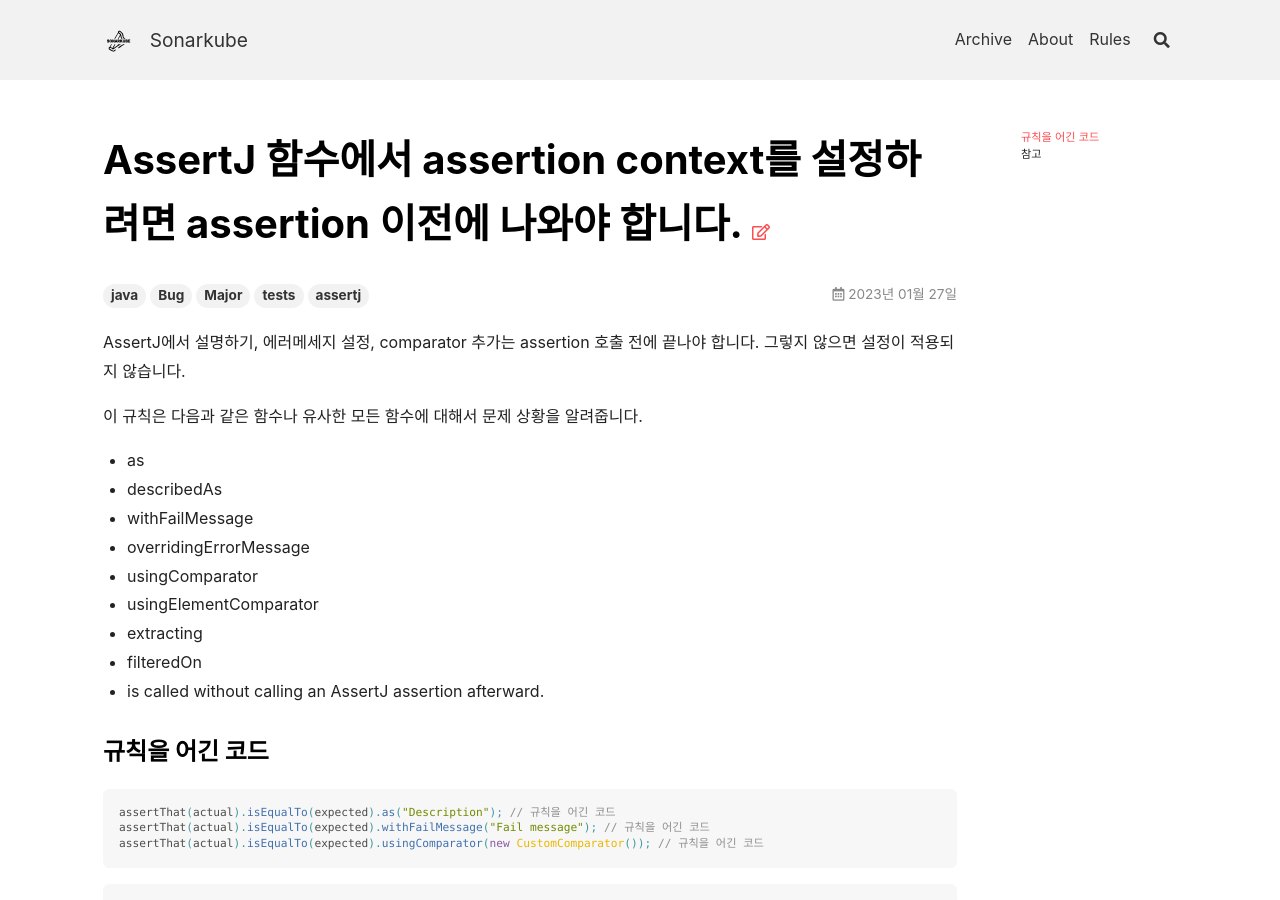
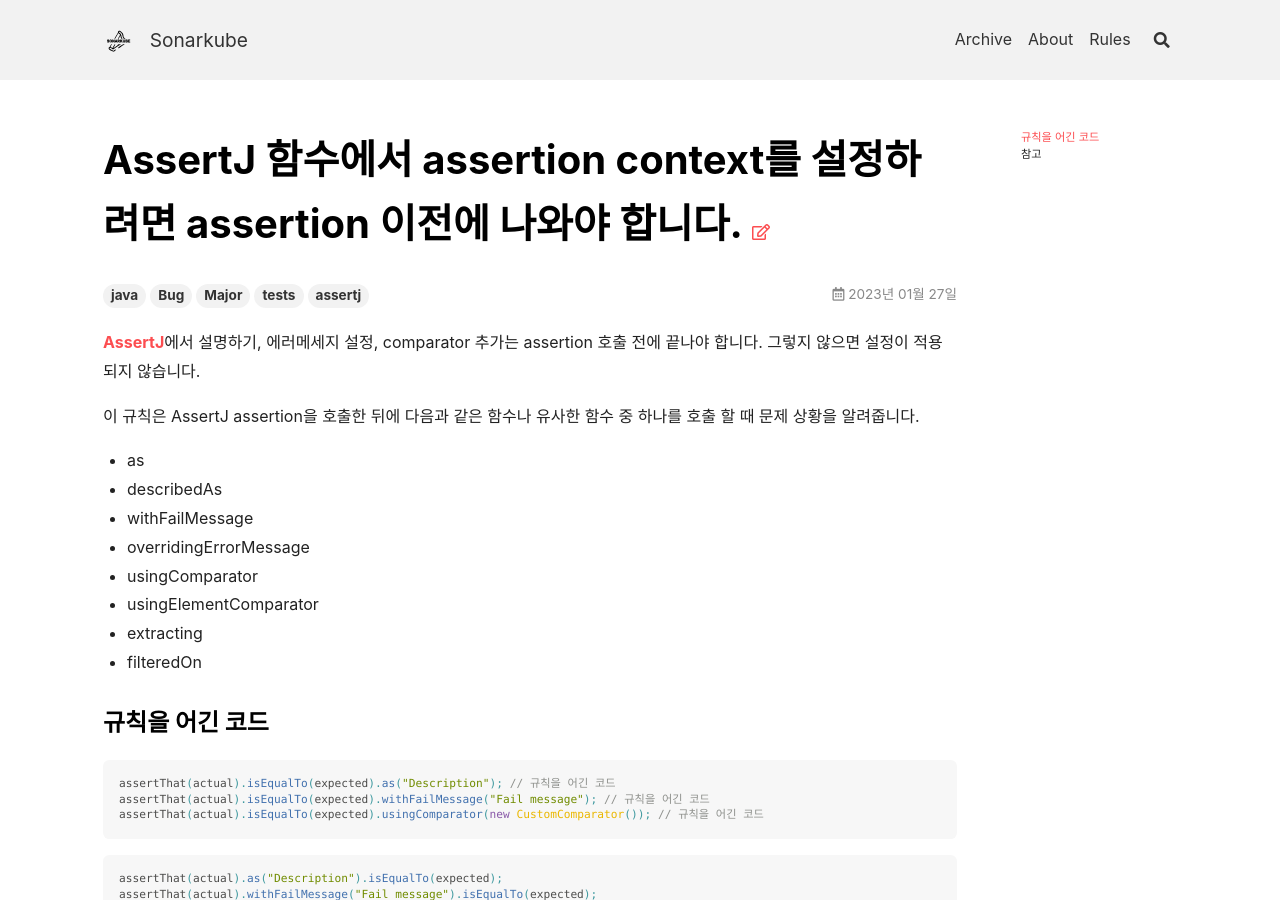
Before and after one commit to kantabile/sonarkube, a Jekyll site: the page built from _posts/java/2023-01-27-RSPEC-5833.md, in a window 1280 px wide and 900 px high. Built offline with Jekyll 4.4.1, drawn with Linux system fonts in a browser that asks for light colours; nearby versions of some CDN libraries; emoji names are drawn with the system emoji font.

Commit message:
피드백 적용
* 오타 수정
* 링크 추가

```diff
--- a/_posts/java/2023-01-27-RSPEC-5833.md
+++ b/_posts/java/2023-01-27-RSPEC-5833.md
@@ -3,9 +3,9 @@ title: AssertJ 함수에서 assertion context를 설정하려면 assertion 이
 tags: [java, Bug, Major, tests, assertj]
 ---
 
-AssertJ에서 설명하기, 에러메세지 설정, comparator 추가는 assertion 호출 전에 끝나야 합니다. 그렇지 않으면 설정이 적용되지 않습니다.
+[AssertJ](https://assertj.github.io/doc/)에서 설명하기, 에러메세지 설정, comparator 추가는 assertion 호출 전에 끝나야 합니다. 그렇지 않으면 설정이 적용되지 않습니다.
 
-이 규칙은 다음과 같은 함수나 유사한 모든 함수에 대해서 문제 상황을 알려줍니다.
+이 규칙은 AssertJ assertion을 호출한 뒤에 다음과 같은 함수나 유사한 함수 중 하나를 호출 할 때 문제 상황을 알려줍니다.
 
 * as
 * describedAs
@@ -15,7 +15,6 @@ AssertJ에서 설명하기, 에러메세지 설정, comparator 추가는 asserti
 * usingElementComparator
 * extracting
 * filteredOn
-* is called without calling an AssertJ assertion afterward.
 
 ### 규칙을 어긴 코드
 
```
Also changed, not shown: _posts/java/2023-01-27-RSPEC-5810.md (+1 -1 lines), _posts/java/2023-01-27-RSPEC-5831.md (+1 -1 lines), _posts/java/2023-01-27-RSPEC-5973.md (+2 -2 lines).
